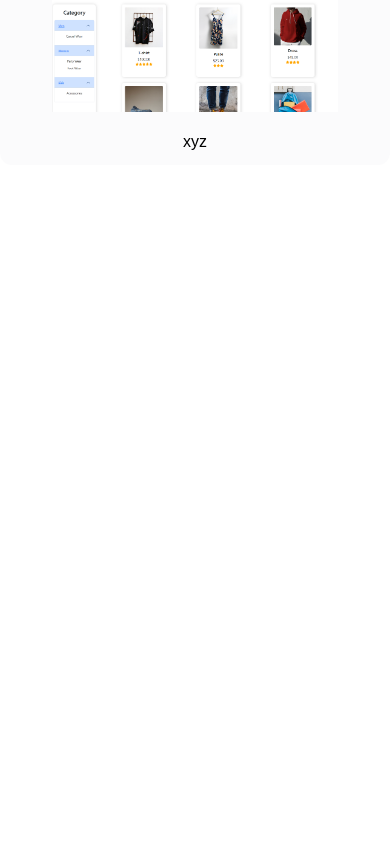
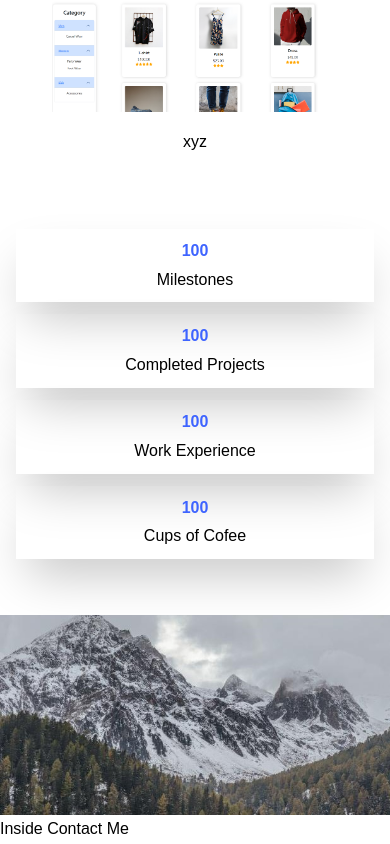
Before and after one commit to mayurrohokale/portfolio, a React (Create React App) app: page / in a window 390 px wide. Shown: the part 7428-8272 px from the top of the page. Before the commit the page ends 7593 px from the top, so only its background shows below. Built offline with nearby package versions, Linux system fonts and the light colour scheme.

Commit message:
update the project component

```diff
--- a/src/App.js
+++ b/src/App.js
@@ -5,6 +5,7 @@ import About from "./component/AboutUs.js";
 import Resume from "./component/Resume.js";
 import Services from "./component/Services.js";
 import Projects from "./component/Projects.js";
+import Contact from "./component/Contact.js";
 export default function App() {
   return (
     <div>
@@ -26,6 +27,7 @@ export default function App() {
         <Resume />
         <Services />
         <Projects />
+        <Contact />
       </div>
     </div>
   );
--- /dev/null
+++ b/src/component/Contact.js
@@ -0,0 +1,7 @@
+
+
+export default function Contact(){
+    return (
+        <div>Inside Contact Me</div>
+    );
+}
--- a/src/component/Projects.js
+++ b/src/component/Projects.js
@@ -1,10 +1,9 @@
-import React from 'react';
+import React from "react";
 
 const data = [
   {
     image: "./E-commerce.png",
     name: "E-Commerce Website",
-
   },
   {
     image: "./E-commerce.png",
@@ -12,16 +11,20 @@ const data = [
   },
   {
     image: "./E-commerce.png",
-        name: "xyz"
-    }
+    name: "xyz",
+  },
 ];
 
 function Projectdata({ image, name }) {
   return (
-        <div className='hover:shadow-2xl shadow-black px-2 py-2' >
+    <div className="hover:shadow-2xl shadow-black px-2 py-2">
       <img src={image} alt={name} />
-            <p className='text-[#999999---
-            ] text-center mt-4'>{name}</p>
+      <p
+        className="text-[#999999---
+            ] text-center mt-4"
+      >
+        {name}
+      </p>
     </div>
   );
 }
@@ -29,13 +32,28 @@ function Projectdata({ image, name }) {
 export default function Projects() {
   return (
     <div>
-            <h1 className="text-center text-[24px] md:text-[50px] font-bold mt-8">Projects</h1>
-            <p className="text-center text-[16px] md:text-[20px] text-[#999999]">Something Built With Passion</p>
-            <div className='grid grid-cols-1  mt-8 items-center gap-5 px-11 md:grid-cols-3 rounded-xl bg-gray-300/10 hover:shadow-2xl shadow-black '>
+      <h1 className="text-center text-[24px] md:text-[50px] font-bold mt-8">
+        Projects
+      </h1>
+      <p className="text-center text-[16px] md:text-[20px] text-[#999999]">
+        Something Built With Passion
+      </p>
+      <div className="grid grid-cols-1  mt-8 items-center gap-5 px-11 md:grid-cols-3  ">
         {data.map((project, index) => (
           <Projectdata key={index} image={project.image} name={project.name} />
         ))}
       </div>
+
+      <div className="grid grid-cols-1 md:grid-cols-4 text-center mt-16 gap-3 px-4  ">
+        <div className="hover:shadow-lg px-2 py-2 shadow-2xl "> <h1 className="font-bold text-custom-blue">100</h1> <p>Milestones</p></div>
+        <div className="hover:shadow-lg px-2 py-2 shadow-2xl" > <h1 className="font-bold text-custom-blue">100</h1> <p>Completed Projects</p></div>
+        <div className="hover:shadow-lg px-2 py-2 shadow-2xl" > <h1 className="font-bold text-custom-blue">100</h1> <p>Work Experience</p></div>
+        <div className="hover:shadow-lg px-2 py-2 shadow-2xl" > <h1 className="font-bold text-custom-blue" >100</h1> <p>Cups of Cofee</p></div>
+      </div>
+
+      <div className="mt-14 ">
+        <img src="./snow.jpg" alt="snow" className="w-full object-cover h-[200px] " />
+      </div>
     </div>
   );
 }
```
Also changed, not shown: public/snow.jpg (added). Lines whose indentation alone changed are shown as unchanged.
